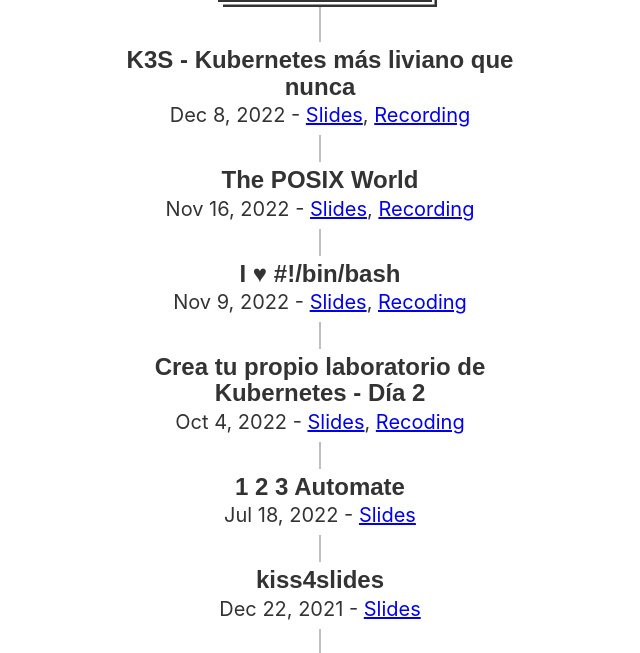
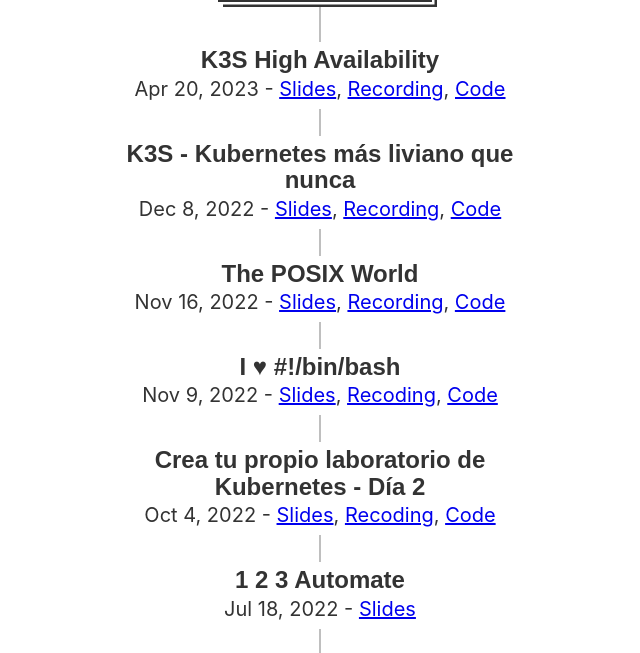
Before and after one commit to jossemarGT/talks, a plain HTML site: page docs/index.html in a window 1280 px wide. Shown: the part 79-732 px from the top of the page, without its empty margins (320-960 px from the left). Drawn offline with Linux system fonts and the light colour scheme.

Commit message:
Update site index
Signed-off-by: Jonnatan Jossemar Cordero <jossemargt@gmail.com>

```diff
--- a/docs/index.html
+++ b/docs/index.html
@@ -135,21 +135,25 @@
 <header id="title-block-header">
 <h1 class="title">Talks index</h1>
 </header>
+<section id="k3s-high-availability" class="level2">
+<h2>K3S High Availability</h2>
+<p><span class="date">Apr 20, 2023</span> <a href="https://docs.google.com/presentation/d/1KRPSqreWla5KDc-QKbI6GnJZ1us1KBNqgh8lYDKrMnA">Slides</a>, <a href="https://www.youtube.com/live/GoQUAbS1RqQ?t=199">Recording</a>, <a href="https://github.com/jossemarGT/lhk-code/tree/main/137">Code</a></p>
+</section>
 <section id="k3s---kubernetes-más-liviano-que-nunca" class="level2">
 <h2>K3S - Kubernetes más liviano que nunca</h2>
-<p><span class="date">Dec 8, 2022</span> <a href="https://docs.google.com/presentation/d/1dyEiKhCRmPUOiH-8xyfLTgPS7zosKkxhnjRmp6bZGNk">Slides</a>, <a href="https://www.youtube.com/watch?v=yIaSoxi6wko">Recording</a></p>
+<p><span class="date">Dec 8, 2022</span> <a href="https://docs.google.com/presentation/d/1dyEiKhCRmPUOiH-8xyfLTgPS7zosKkxhnjRmp6bZGNk">Slides</a>, <a href="https://www.youtube.com/watch?v=yIaSoxi6wko">Recording</a>, <a href="https://github.com/jossemarGT/lhk-code/tree/main/122">Code</a></p>
 </section>
 <section id="the-posix-world" class="level2">
 <h2>The POSIX World</h2>
-<p><span class="date">Nov 16, 2022</span> <a href="https://docs.google.com/presentation/d/1Sv_M_53y76ZfohmEx3ffLMArl7U11LMXBtgWs6oZJkU">Slides</a>, <a href="https://www.youtube.com/watch?v=rlRSIW_pCyM">Recording</a></p>
+<p><span class="date">Nov 16, 2022</span> <a href="https://docs.google.com/presentation/d/1Sv_M_53y76ZfohmEx3ffLMArl7U11LMXBtgWs6oZJkU">Slides</a>, <a href="https://www.youtube.com/watch?v=rlRSIW_pCyM">Recording</a>, <a href="https://github.com/k8s-gt/linux-cli-essentials/tree/main/02-the-POSIX-world">Code</a></p>
 </section>
 <section id="i-binbash" class="level2">
 <h2>I ♥ #!/bin/bash</h2>
-<p><span class="date">Nov 9, 2022</span> <a href="https://docs.google.com/presentation/d/1p47jY9SdOusVXR0yuoROiTHqBcB4cgSpoUYaDkA60iw">Slides</a>, <a href="https://www.youtube.com/watch?v=SFJlgpWhHZQ">Recoding</a></p>
+<p><span class="date">Nov 9, 2022</span> <a href="https://docs.google.com/presentation/d/1p47jY9SdOusVXR0yuoROiTHqBcB4cgSpoUYaDkA60iw">Slides</a>, <a href="https://www.youtube.com/watch?v=SFJlgpWhHZQ">Recoding</a>, <a href="https://github.com/k8s-gt/linux-cli-essentials/tree/main/01-I-love-POSIX-shells">Code</a></p>
 </section>
 <section id="crea-tu-propio-laboratorio-de-kubernetes---día-2" class="level2">
 <h2>Crea tu propio laboratorio de Kubernetes - Día 2</h2>
-<p><span class="date">Oct 4, 2022</span> <a href="https://docs.google.com/presentation/d/1zmTROriozYoOIxUwVvoM4Bb8lD9e7Zo3ZJEcMy160uQ">Slides</a>, <a href="https://www.youtube.com/watch?v=UzW8telaXgg&amp;list=PLu_V-YCGXnXOU647H_IPHzrTBAaXS4wz1&amp;index=2">Recoding</a></p>
+<p><span class="date">Oct 4, 2022</span> <a href="https://docs.google.com/presentation/d/1zmTROriozYoOIxUwVvoM4Bb8lD9e7Zo3ZJEcMy160uQ">Slides</a>, <a href="https://www.youtube.com/watch?v=UzW8telaXgg&amp;list=PLu_V-YCGXnXOU647H_IPHzrTBAaXS4wz1&amp;index=2">Recoding</a>, <a href="https://github.com/k8s-gt/k8s-lab/tree/day-2-demo">Code</a></p>
 </section>
 <section id="automate" class="level2">
 <h2>1 2 3 Automate</h2>
```
